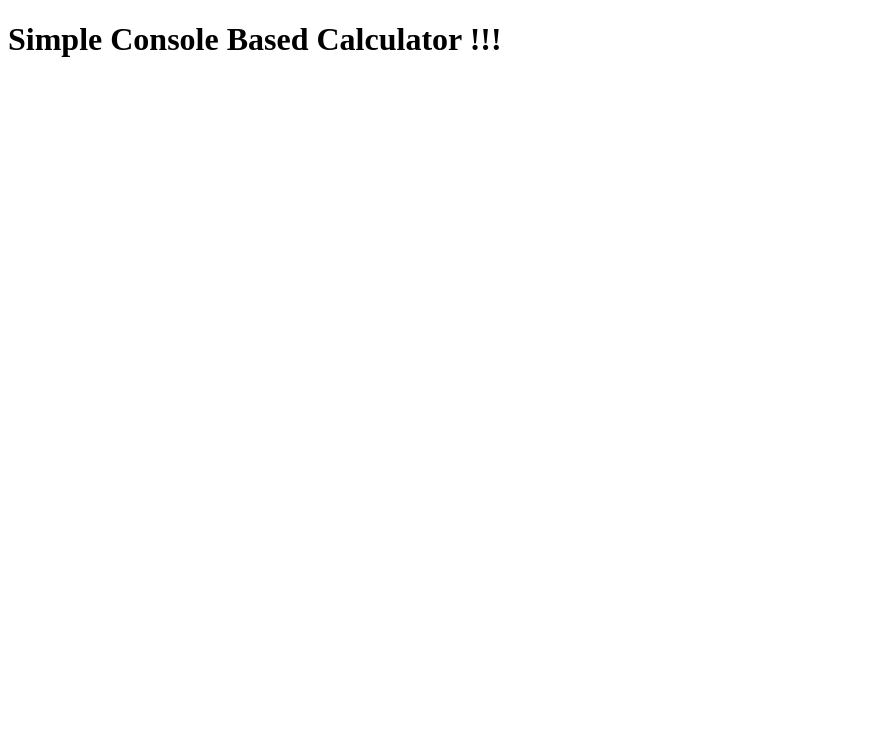
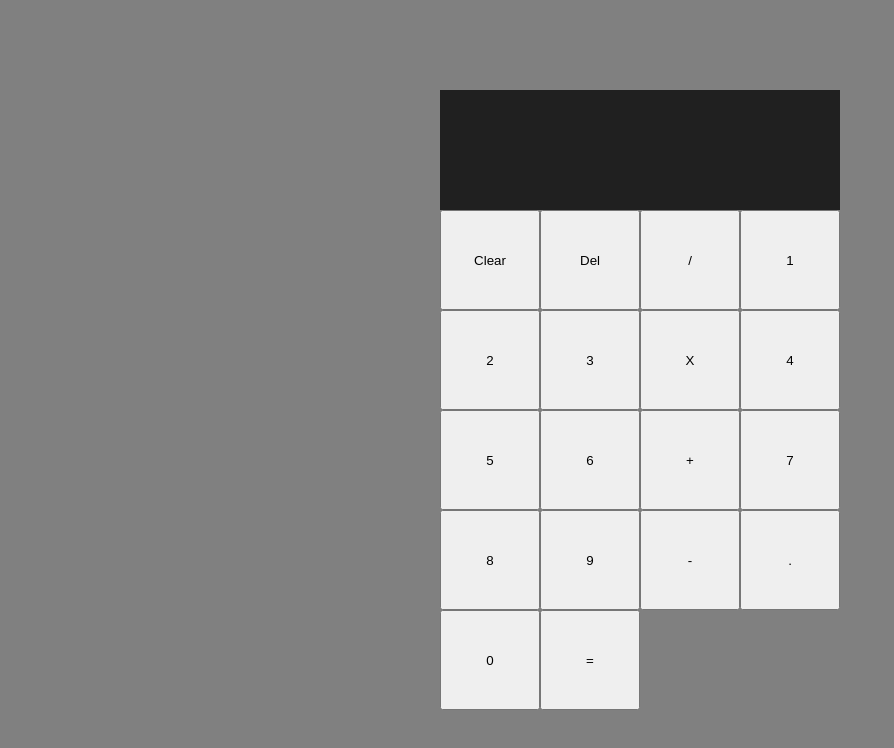
Before and after one commit to Avstel/Calculator, a plain HTML site: page index.html in a window 1280 px wide. Shown: the whole page, without its empty margins (0-894 px from the left). Drawn offline with Linux system fonts and the light colour scheme.

Commit message:
Second Commit

```diff
--- a/app.js
+++ b/app.js
@@ -1,4 +1,4 @@
-var calculator = {
+/*var calculator = {
     sum: 0,
     add: function(value) {
   this.sum = this.sum + value;
@@ -13,3 +13,4 @@ equals: function() {
 
 }
 }
+*/
--- /dev/null
+++ b/calc.css
@@ -0,0 +1,24 @@
+body {
+    padding: 0;
+    margin: 0;
+    background: grey
+  }
+  .calculator-grid {
+    display: grid;
+    justify-content: center;
+    align-content: center;
+    min-height: 100vh;
+    grid-template-columns: repeat(4, 100px);
+    grid-template-rows: minmax(120px, auto) repeat(5, 100px);
+  }
+  .output {
+    grid-column: 1 / -1;
+    background-color: rgba(0, 0, 0, .75);
+    display: flex;
+    align-items: flex-end;
+    justify-content: space-around;
+    flex-direction: column;
+    padding: 10px;
+    word-wrap: break-word;
+    word-break: break-all;
+  }
--- a/index.html
+++ b/index.html
@@ -1,22 +1,37 @@
 <!DOCTYPE html>
 <html lang="en">
-
 <head>
-    <meta charset="UTF-8">
-    <meta name="viewport" content="width=device-width, initial-scale=1.0">
-    <title> Calculator</title>
+  <meta charset="UTF-8">
+  <meta name="viewport" content="width=device-width, initial-scale=1.0">
+  <meta http-equiv="X-UA-Compatible" content="ie=edge">
+  <title>Calculator</title>
+  <link href="calc.css" rel="stylesheet">
 </head>
-
 <body>
-
-
-    <h1>Simple Console Based Calculator !!!</h1>
-
-
-
-    <!-- Adding External Js  -->
-    <script src="app.js"></script>
-
+  <div class="calculator-grid">
+    <div class="output">
+      <div data-previous-operand class="previous-operand"></div>
+      <div data-current-operand class="current-operand"></div>
+    </div>
+    <button data-all-clear class="span-two">Clear</button>
+    <button data-delete>Del</button>
+    <button data-operation>/</button>
+    <button data-number>1</button>
+    <button data-number>2</button>
+    <button data-number>3</button>
+    <button data-operation>X</button>
+    <button data-number>4</button>
+    <button data-number>5</button>
+    <button data-number>6</button>
+    <button data-operation>+</button>
+    <button data-number>7</button>
+    <button data-number>8</button>
+    <button data-number>9</button>
+    <button data-operation>-</button>
+    <button data-number>.</button>
+    <button data-number>0</button>
+    <button data-equals class="span-two">=</button>
+  </div>
+  <script src="app.js" defer></script>
 </body>
-
 </html>
```
